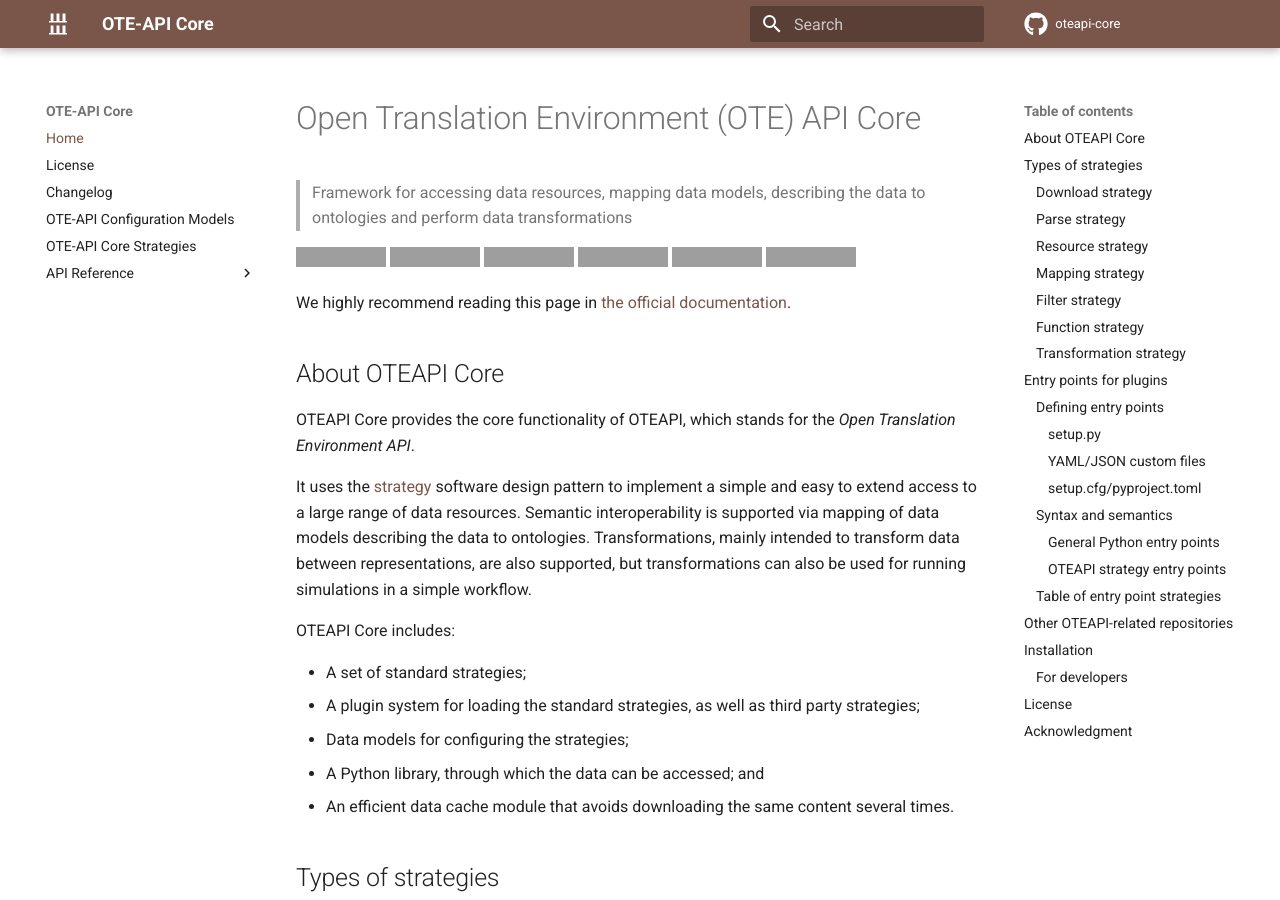
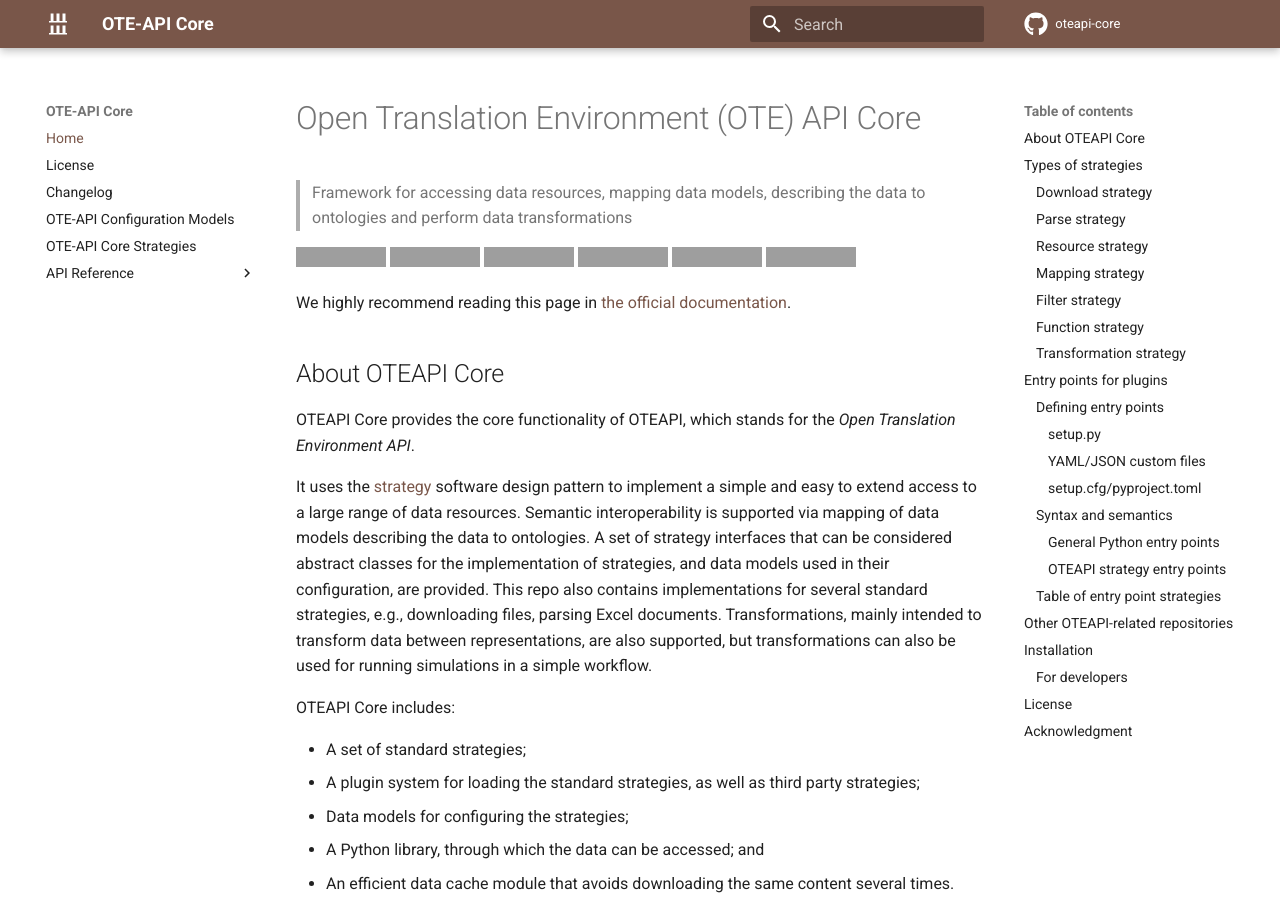
Before and after one commit to EMMC-ASBL/oteapi-core, an MkDocs documentation site: the page built from docs/index.md, in a window 1280 px wide and 900 px high, cut to the strip 0-900 px from the top of the window. Built offline with MkDocs 1.6.1 and Material for MkDocs 9.7.7, drawn with Linux system fonts in a browser that asks for light colours; comment, search, counter and statistics services are not loaded; the version menu is left out; grey boxes are pictures that could not be loaded.

Commit message:
added a small clarification to the docs (#198)
* added a small clarification to the docs

* removed trailing whitespace

* made changes in the appropriate place README.md, rather than auto-generated docs/index.md

* Update README.md

Co-authored-by: Francesca L. Bleken <48128015+francescalb@users.noreply.github.com>

* docs align with README

Co-authored-by: Francesca L. Bleken <48128015+francescalb@users.noreply.github.com>

```diff
--- a/docs/index.md
+++ b/docs/index.md
@@ -17,6 +17,8 @@ OTEAPI Core provides the core functionality of OTEAPI, which stands for the *Ope
 
 It uses the [strategy](https://en.wikipedia.org/wiki/Strategy_pattern) software design pattern to implement a simple and easy to extend access to a large range of data resources.
 Semantic interoperability is supported via mapping of data models describing the data to ontologies.
+A set of strategy interfaces that can be considered abstract classes for the implementation of strategies, and data models used in their configuration, are provided.
+This repo also contains implementations for several standard strategies, e.g., downloading files, parsing Excel documents.
 Transformations, mainly intended to transform data between representations, are also supported, but transformations can also be used for running simulations in a simple workflow.
 
 OTEAPI Core includes:
```
Also changed, not shown: README.md (+2 -0 lines).
